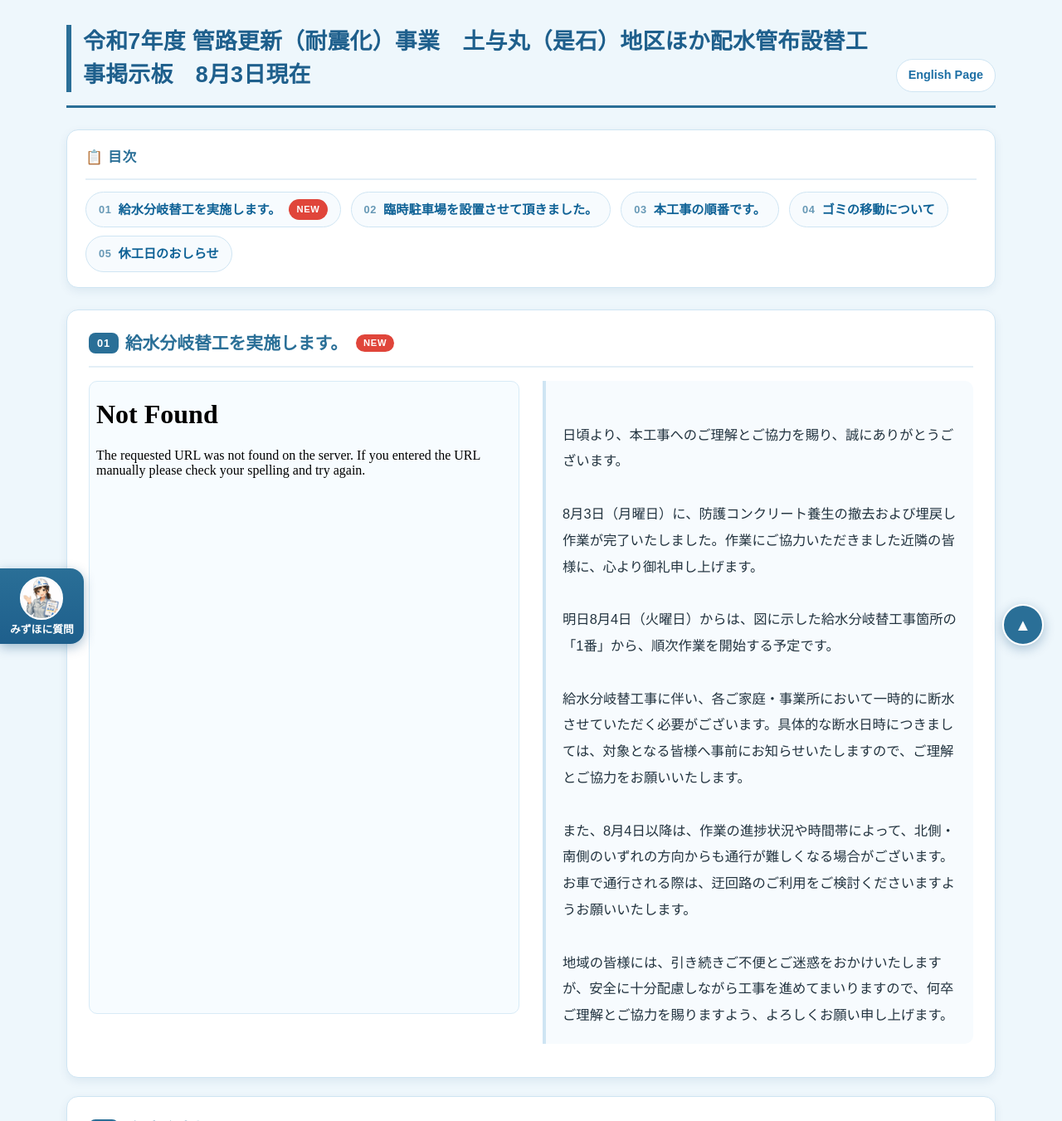
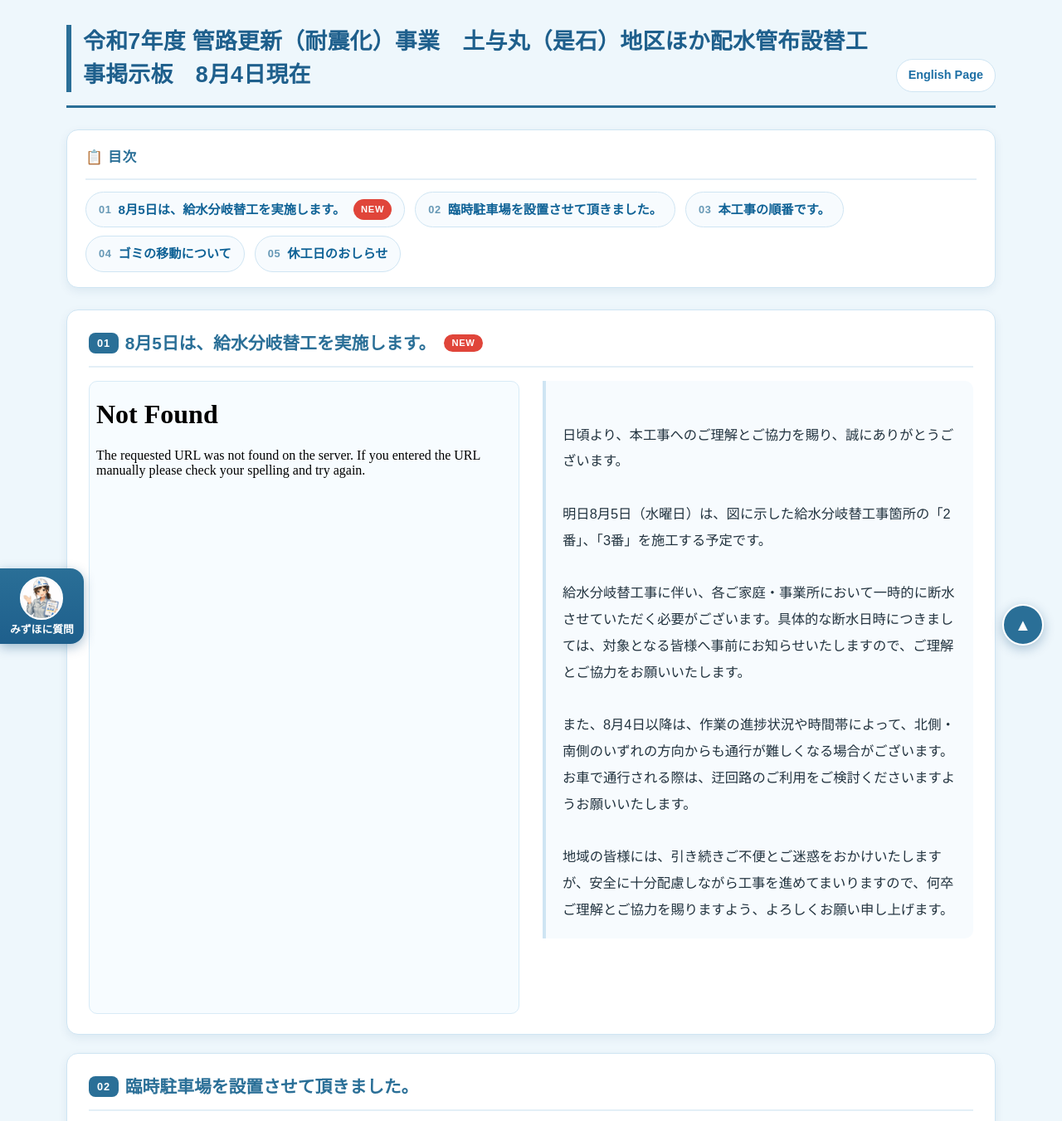
Before and after one commit to takeda03731-yu/construction_board, a Flask app: page / in a window 1280 px wide. Shown: the top 1351 px of the page at 83% size. Run offline with Flask 3, Linux system fonts and the light colour scheme; some libraries are stand-ins or nearby versions.

Commit message:
8月5日予定

```diff
--- a/main.py
+++ b/main.py
@@ -103,12 +103,12 @@ with app.app_context():
 # 表示用固定データ
 # -------------------------
 SITE_INFO = {
-    "construction_name": "令和7年度 管路更新（耐震化）事業　土与丸（是石）地区ほか配水管布設替工事掲示板　8月3日現在",
+    "construction_name": "令和7年度 管路更新（耐震化）事業　土与丸（是石）地区ほか配水管布設替工事掲示板　8月4日現在",
     "image_file": "給水分岐替工.pdf",  # staticフォルダ内のファイル名
     "image_file2": "工事概要.pdf",
     "image_file3": "臨時駐車場.pdf",
     "image_file4": "ゴミの移動.pdf",
-    "image_description": "日頃より、本工事へのご理解とご協力を賜り、誠にありがとうございます。\n\n8月3日（月曜日）に、防護コンクリート養生の撤去および埋戻し作業が完了いたしました。作業にご協力いただきました近隣の皆様に、心より御礼申し上げます。\n\n明日8月4日（火曜日）からは、図に示した給水分岐替工事箇所の「1番」から、順次作業を開始する予定です。\n\n給水分岐替工事に伴い、各ご家庭・事業所において一時的に断水させていただく必要がございます。具体的な断水日時につきましては、対象となる皆様へ事前にお知らせいたしますので、ご理解とご協力をお願いいたします。\n\nまた、8月4日以降は、作業の進捗状況や時間帯によって、北側・南側のいずれの方向からも通行が難しくなる場合がございます。お車で通行される際は、迂回路のご利用をご検討くださいますようお願いいたします。\n\n地域の皆様には、引き続きご不便とご迷惑をおかけいたしますが、安全に十分配慮しながら工事を進めてまいりますので、何卒ご理解とご協力を賜りますよう、よろしくお願い申し上げます。",
+    "image_description": "日頃より、本工事へのご理解とご協力を賜り、誠にありがとうございます。\n\n明日8月5日（水曜日）は、図に示した給水分岐替工事箇所の「2番」、「3番」を施工する予定です。\n\n給水分岐替工事に伴い、各ご家庭・事業所において一時的に断水させていただく必要がございます。具体的な断水日時につきましては、対象となる皆様へ事前にお知らせいたしますので、ご理解とご協力をお願いいたします。\n\nまた、8月4日以降は、作業の進捗状況や時間帯によって、北側・南側のいずれの方向からも通行が難しくなる場合がございます。お車で通行される際は、迂回路のご利用をご検討くださいますようお願いいたします。\n\n地域の皆様には、引き続きご不便とご迷惑をおかけいたしますが、安全に十分配慮しながら工事を進めてまいりますので、何卒ご理解とご協力を賜りますよう、よろしくお願い申し上げます。",
     "image_description2": "工事は舗装版切断工から始まり、本舗装復旧工で終了となります。給水分岐替工では、個別に断水が発生します。断水の際は事前にお知らせしますので、ご理解とご協力をお願い致します。",
     "image_description3": "このたび、近隣の住民様のご厚意により、臨時駐車場を設置させていただくこととなりました。\n\n配水管の布設作業は、1日あたり約15m～30m程度の掘削を行うため、施工箇所によりましては、一時的にお車の出し入れが難しくなる場合がございます。\n\nその際には大変恐れ入りますが、臨時駐車場へのお車のご移動にご協力をお願いさせていただくことがございます。\n\nなお、臨時駐車場内における盗難や事故等につきましては、誠に申し訳ございませんが、責任を負いかねますので、貴重品の管理や施錠等にご留意いただきますようお願い申し上げます。\n\nできる限りご不便をおかけしないよう努めてまいりますので、安心・安全な工事のため、何卒ご理解とご協力のほどお願い申し上げます。",
     "image_description4": "当面の間、工事に伴うゴミの移動は実施いたしません。\n\nゴミは、これまでどおり所定のゴミステーションへお出しくださいますようお願いいたします。\n\nなお、工事の進捗により再度ゴミの移動が必要となる際は、事前に掲示板にてお知らせいたします。\n\nその際は、ご不便をおかけいたしますが、ご理解とご協力のほど、よろしくお願い申し上げます。",
@@ -116,13 +116,13 @@ SITE_INFO = {
 }
 
 SITE_INFO_EN = {
-    "construction_name": "Notice Board for Water Distribution Pipe Replacement Work as of August 3, 2026",
+    "construction_name": "Notice Board for Water Distribution Pipe Replacement Work as of August 4, 2026",
     "image_file": "給水分岐替工en.pdf",
     "image_file2": "工事概要en.pdf",
     "image_file3": "臨時駐車場en.pdf",
     "image_file4": "ゴミの移動en.pdf",
 
-    "image_description": """Thank you for your continued understanding and cooperation with this construction project.\n\nThe removal of the protective concrete covering and the backfilling work were completed on Monday, August 3. We sincerely thank the nearby residents for their cooperation during this work.\n\nBeginning Tuesday, August 4, we plan to start the water service connection replacement work at Location No. 1 shown in the diagram and proceed in order.\n\nThis work will require temporary water service interruptions at individual homes and businesses. Those affected will be notified in advance of the specific date and time. We appreciate your understanding and cooperation.\n\nFrom August 4 onward, depending on the progress of the work and the time of day, access from both the north and south may become difficult. If you are traveling by car, please consider using the designated detour route.\n\nWe apologize for the continued inconvenience caused to local residents. We will carry out the work with the utmost attention to safety and sincerely appreciate your continued understanding and cooperation.""",
+    "image_description": """Thank you very much for your continued understanding and cooperation regarding this construction work.\n\nTomorrow, Wednesday, August 5, we plan to carry out water service connection replacement work at locations No. 2 and No. 3, as shown in the diagram.\n\nThis work will require a temporary interruption of the water supply to the affected homes and businesses. We will notify those affected in advance of the specific date and time of the water outage. We appreciate your understanding and cooperation.\n\nDuring the construction period from August 4 onward, depending on the progress of the work and the time of day, it may be difficult to pass through the construction area from either the north or the south. If you are traveling by car, please consider using an alternative route.\n\nWe apologize for the continued inconvenience this may cause local residents. We will carry out the work with the utmost attention to safety and sincerely appreciate your understanding and cooperation.""",
 
 "image_description2": """The construction work will begin with pavement cutting and will be completed with final pavement restoration.
 
--- a/templates/base.html
+++ b/templates/base.html
@@ -83,7 +83,7 @@
     {% if lang == "en" %}
         <h2>📋 Contents</h2>
         <ul>
-            <li><a href="#work">Water Supply Branch Replacement Work<span class="new-badge">NEW</span></a></li>
+            <li><a href="#work">Water Supply Branch Replacement Work for August 5<span class="new-badge">NEW</span></a></li>
             <li><a href="#parking">Temporary Parking Area</a></li>
             <li><a href="#flow">Construction Work Flow</a></li>
             <li><a href="#garbage">Garbage Collection Point</a></li>
@@ -92,7 +92,7 @@
     {% else %}
         <h2>📋 目次</h2>
         <ul>
-            <li><a href="#work">給水分岐替工を実施します。<span class="new-badge">NEW</span></a></li>
+            <li><a href="#work">8月5日は、給水分岐替工を実施します。<span class="new-badge">NEW</span></a></li>
             <li><a href="#parking">臨時駐車場を設置させて頂きました。</a></li>
             <li><a href="#flow">本工事の順番です。</a></li>
             <li><a href="#garbage">ゴミの移動について</a></li>
@@ -105,9 +105,9 @@
         <section class="card">
             <h2 id="work">
     {% if lang == "en" %}
-        Water Supply Branch Replacement Work
+        Water Supply Branch Replacement Work for August 5
     {% else %}
-        給水分岐替工を実施します。
+        8月5日は、給水分岐替工を実施します。
     {% endif %}
 <span class="new-badge">NEW</span></h2>
 
```
Also changed, not shown: 3 other files.
